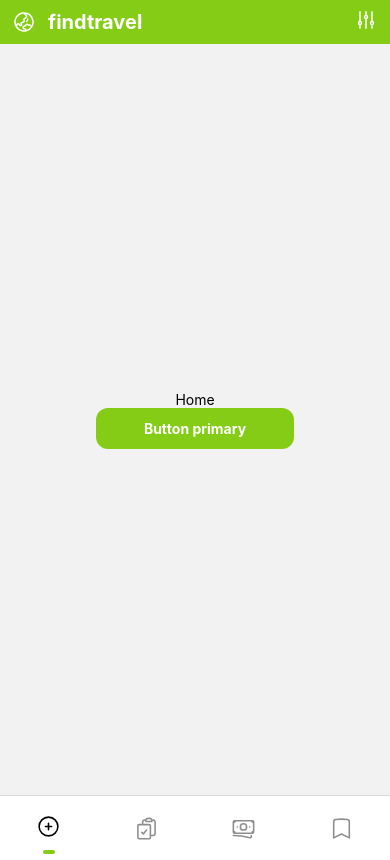
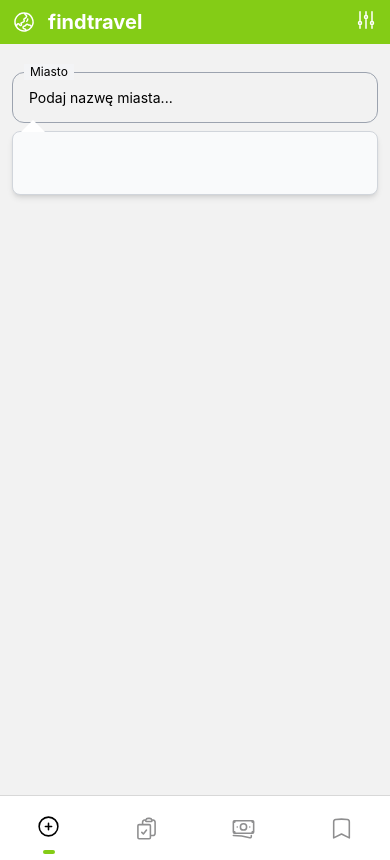
Before and after one commit to kpqrx/FIndtravel-App, a React Native app: screen /Home in a window 390 px wide. Built offline with nearby package versions, Linux system fonts and the light colour scheme.

Commit message:
Implemented Autocomplete component

```diff
--- /dev/null
+++ b/components/Autocomplete/Autocomplete.tsx
@@ -0,0 +1,64 @@
+import {
+  Text,
+  TextInput,
+  View,
+  TouchableWithoutFeedback,
+  Keyboard,
+  FlatList,
+  SafeAreaView,
+} from "react-native";
+import React from "react";
+import {
+  AutocompleteListItemProps,
+  AutocompleteProps,
+} from "./Autocomplete.types";
+
+const Autocomplete = <T extends {}>(props: AutocompleteProps<T>) => {
+  const { label, placeholder, data, renderItem, ...restProps } = props;
+
+  return (
+    <TouchableWithoutFeedback onPress={() => Keyboard.dismiss()}>
+      <View className="w-full relative" {...restProps}>
+        <Text className="absolute left-3 px-1.5 bg-gray-100 text-xs z-10">
+          {label}
+        </Text>
+        <TextInput
+          className="rounded-xl border border-gray-400 p-4 mt-2"
+          placeholder={placeholder}
+        />
+        <SafeAreaView className="rounded-lg border border-gray-300 w-full h-3/4 mt-2 bg-gray-50 shadow-md">
+          <View className="w-0 h-0 border-[12px] border-t-0 border-transparent border-b-white -top-3 left-2 absolute" />
+          <FlatList className="px-4 py-2" data={data} renderItem={renderItem} />
+        </SafeAreaView>
+      </View>
+    </TouchableWithoutFeedback>
+  );
+};
+
+const ListItem = (props: AutocompleteListItemProps) => {
+  const {
+    labelPrimary,
+    labelSecondary = "",
+    icon: Icon = undefined,
+    ...restProps
+  } = props;
+
+  return (
+    <View
+      className="py-3 border-b border-gray-300 gap-2 justify-center"
+      {...restProps}
+    >
+      {Icon && <Icon />}
+      <View className="gap-1">
+        <Text>{labelPrimary}</Text>
+        {labelSecondary && (
+          <Text className="text-xs text-gray-500">{labelSecondary}</Text>
+        )}
+      </View>
+    </View>
+  );
+};
+
+const AutocompleteNamespace = Object.assign(Autocomplete, { ListItem });
+
+export default AutocompleteNamespace;
--- /dev/null
+++ b/components/Autocomplete/Autocomplete.types.ts
@@ -0,0 +1,14 @@
+import { ListRenderItem, TextInputProps } from "react-native";
+
+export interface AutocompleteProps<DataItemType> extends TextInputProps {
+  label: string;
+  placeholder: string;
+  data: DataItemType[];
+  renderItem: ListRenderItem<DataItemType>;
+}
+
+export interface AutocompleteListItemProps {
+  labelPrimary: string;
+  labelSecondary?: string;
+  icon?: () => JSX.Element;
+}
--- /dev/null
+++ b/components/Autocomplete/index.ts
@@ -0,0 +1 @@
+export { default } from "./Autocomplete";
--- a/screens/Home.tsx
+++ b/screens/Home.tsx
@@ -1,12 +1,23 @@
-import { View, Text } from "react-native";
+import { View } from "react-native";
 import React from "react";
-import Button from "../components/Button";
+import Autocomplete from "../components/Autocomplete";
+
+type ListItemType = { id: number; city: string; country: string };
 
 const Home = () => {
   return (
-    <View className="items-center justify-center h-full">
-      <Text>Home</Text>
-      <Button>Button primary</Button>
+    <View className="px-3 py-5">
+      <Autocomplete<ListItemType>
+        label="Miasto"
+        placeholder="Podaj nazwę miasta..."
+        data={[]}
+        renderItem={({ item }) => (
+          <Autocomplete.ListItem
+            labelPrimary={item.city}
+            labelSecondary={item.country}
+          />
+        )}
+      />
     </View>
   );
 };
```
